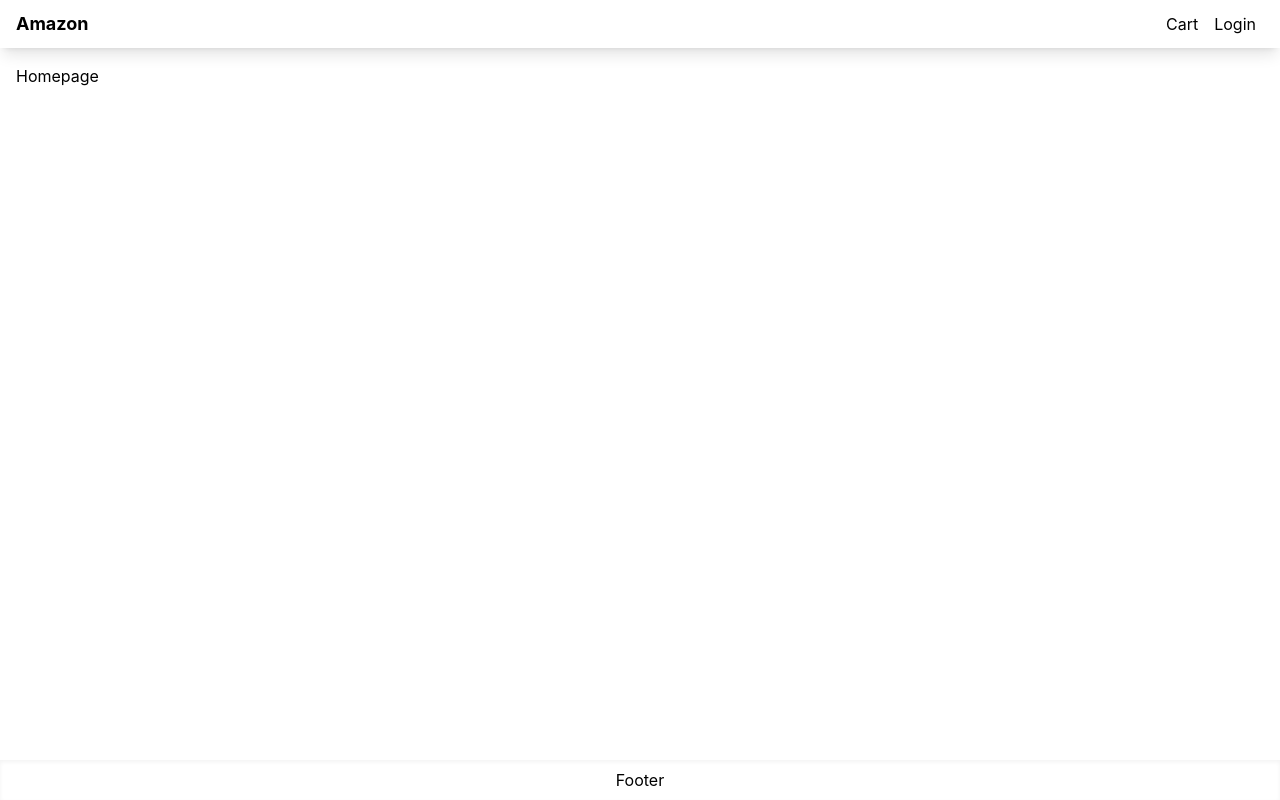
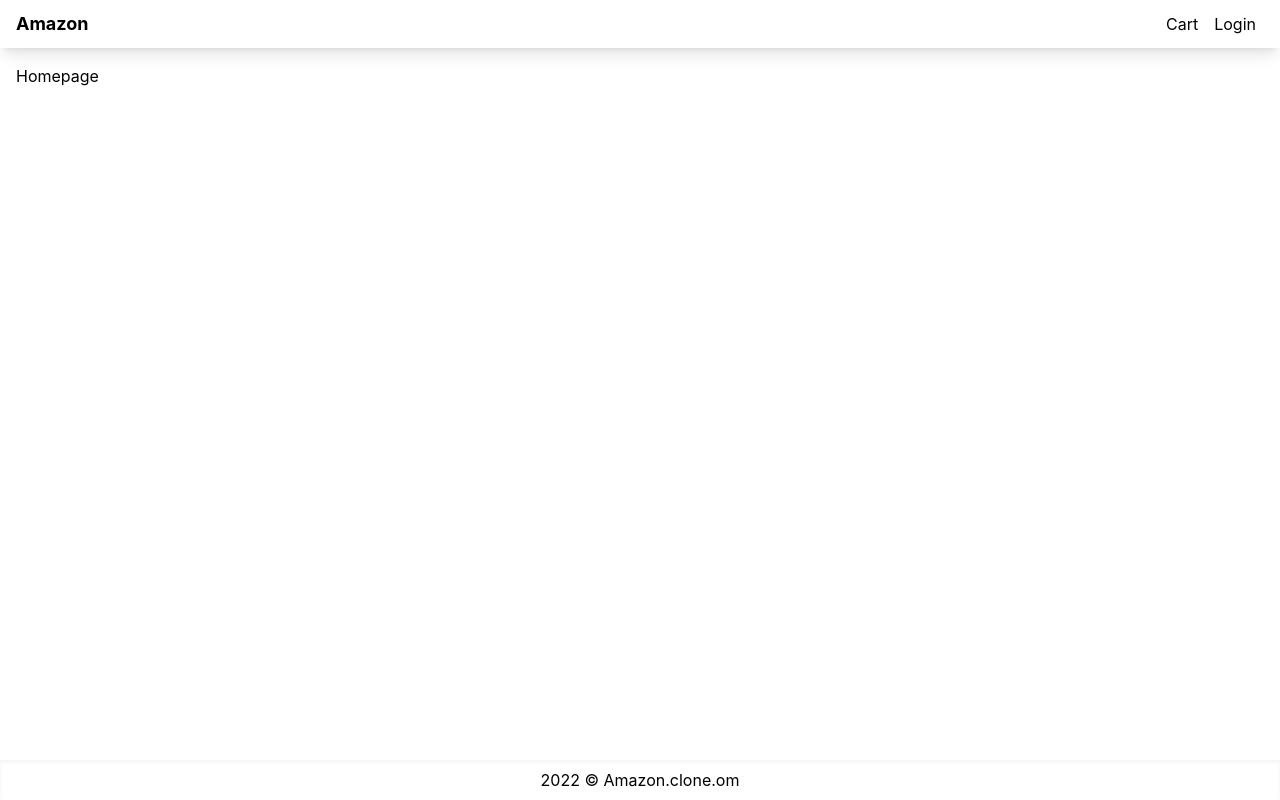
Before and after one commit to halderjoydeep/next-amazon, a Next.js app: page / in a window 1280 px wide. Built offline with nearby package versions, Linux system fonts and the light colour scheme.

Commit message:
Add dynamic year for copyright

```diff
--- a/components/Layout.js
+++ b/components/Layout.js
@@ -28,7 +28,7 @@ export default function Layout({ title, children }) {
         </header>
         <main className="container m-auto mt-4 px-4">{children}</main>
         <footer className="flex justify-center items-center h-10 shadow-inner">
-          Footer
+          {`${new Date().getFullYear()} © Amazon.clone.om`}
         </footer>
       </div>
     </>
```
